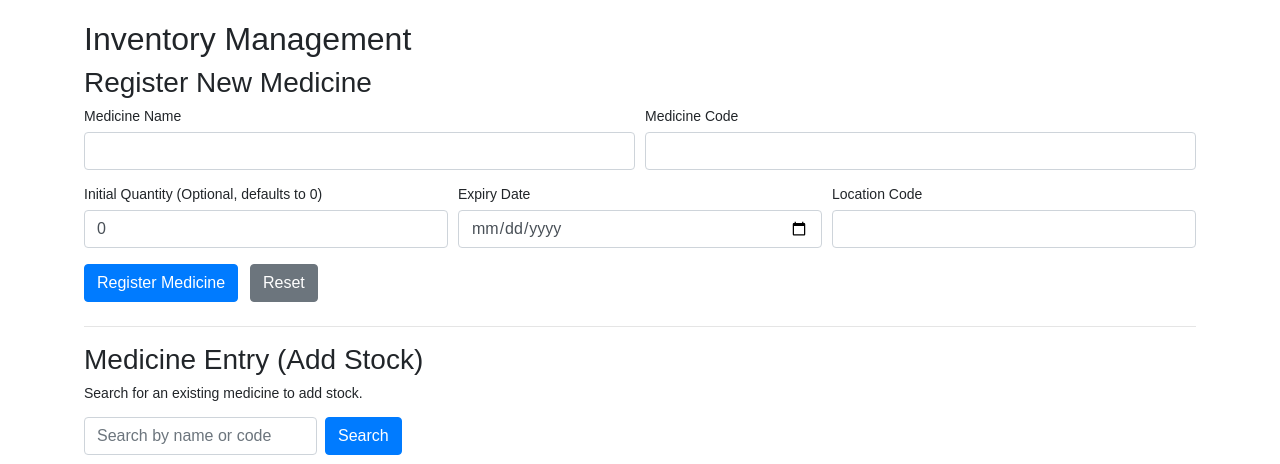
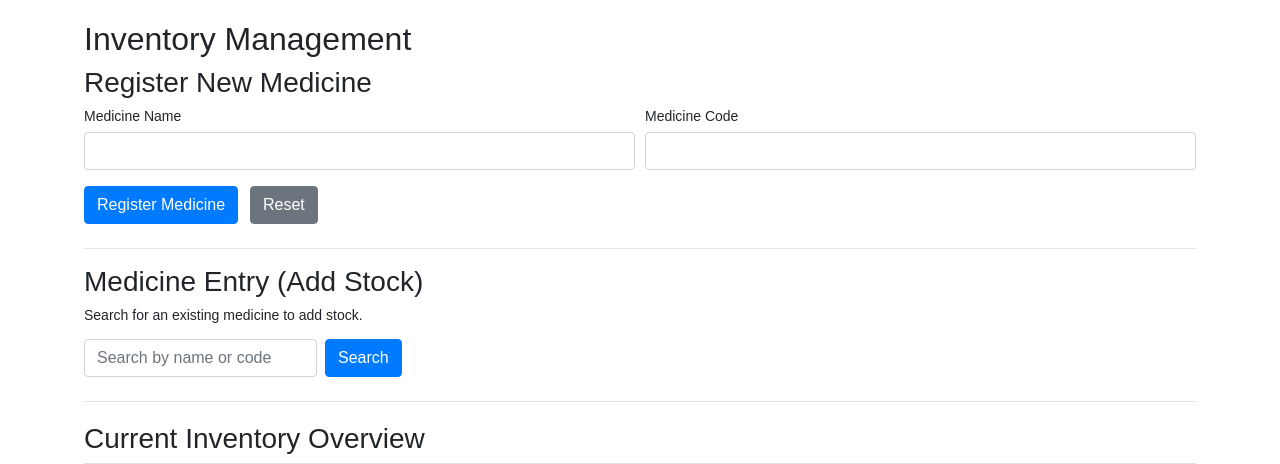
Before and after one commit to uzzal-portfolio/Pharmacy_IMS, a PHP site: page /public/inventory.php in a window 1280 px wide. Shown: the part 54-518 px from the top of the page. Run offline with PHP 8.4, Linux system fonts and the light colour scheme; the visitor is signed in with stand-in values (Sample User, id 1); tables that the repository leaves empty hold one stand-in row (values such as "Sample post").

Commit message:
Second Version of  my project- V0.18092026

```diff
--- a/database/database.sql
+++ b/database/database.sql
@@ -15,8 +15,8 @@ CREATE TABLE medicines (
     name VARCHAR(100) NOT NULL,
     code VARCHAR(50) NOT NULL UNIQUE,
     quantity INT NOT NULL,
-    expiry_date DATE NOT NULL,
-    location_code VARCHAR(50),
+    expiry_date DATE NULL,
+    location_code VARCHAR(50) NULL,
     created_at DATETIME DEFAULT CURRENT_TIMESTAMP
 );
 
--- a/public/inventory.php
+++ b/public/inventory.php
@@ -52,28 +52,15 @@ if ($_SERVER["REQUEST_METHOD"] == "POST") {
                 $code = trim($_POST["code"]);
             }
 
-            // Validate expiry date
-            if (empty(trim($_POST["expiry_date"]))) {
-                $expiry_date_err = "Please enter an expiry date.";
-            } else {
-                $expiry_date = trim($_POST["expiry_date"]);
-            }
-
-            // Validate location code
-            if (empty(trim($_POST["location_code"]))) {
-                $location_code_err = "Please enter a location code.";
-            } else {
-                $location_code = trim($_POST["location_code"]);
-            }
-
-            // Quantity for new registration can be 0 or provided
-            $quantity = !empty(trim($_POST["quantity"])) ? trim($_POST["quantity"]) : 0;
-            if (!ctype_digit((string)$quantity)) {
-                $name_err = "Quantity must be an integer."; // Reusing name_err for simplicity
-            }
+            // For new medicine registration, quantity, expiry_date, and location_code are not directly set here.
+            // They will be added via the 'Add Stock' functionality.
+            // Initialize them to default/null values for the addMedicine call.
+            $quantity = 0;
+            $expiry_date = NULL;
+            $location_code = NULL;
 
             // Check input errors before inserting in database
-            if (empty($name_err) && empty($code_err) && empty($expiry_date_err) && empty($location_code_err)) {
+            if (empty($name_err) && empty($code_err)) {
                 if ($inventory->addMedicine($name, $code, $quantity, $expiry_date, $location_code)) {
                     echo "<script>alert('Medicine registered successfully!'); window.location.href='inventory.php';</script>";
                 } else {
@@ -103,14 +90,16 @@ if ($_SERVER["REQUEST_METHOD"] == "POST") {
                 $existing_medicine = $inventory->getMedicineById($medicine_id_to_add_stock);
                 if ($existing_medicine) {
                     $new_quantity = $existing_medicine['quantity'] + $quantity_to_add_stock;
-                    // Update only quantity, keeping other details same
+                    $new_expiry_date = trim($_POST['expiry_date_to_add_stock']);
+                    $new_location_code = trim($_POST['location_code_to_add_stock']);
+
                     if ($inventory->updateMedicine(
                         $medicine_id_to_add_stock,
                         $existing_medicine['name'],
                         $existing_medicine['code'],
                         $new_quantity,
-                        $existing_medicine['expiry_date'],
-                        $existing_medicine['location_code']
+                        $new_expiry_date,
+                        $new_location_code
                     )) {
                         echo "<script>alert('Stock updated successfully!'); window.location.href='inventory.php';</script>";
                     } else {
@@ -245,22 +234,7 @@ mysqli_close($link);
                         <span class="invalid-feedback"><?php echo $code_err; ?></span>
                     </div>
                 </div>
-                <div class="form-row">
-                    <div class="form-group col-md-4">
-                        <label>Initial Quantity (Optional, defaults to 0)</label>
-                        <input type="text" name="quantity" class="form-control" value="0">
-                    </div>
-                    <div class="form-group col-md-4">
-                        <label>Expiry Date</label>
-                        <input type="date" name="expiry_date" class="form-control <?php echo (!empty($expiry_date_err)) ? 'is-invalid' : ''; ?>" value="<?php echo $expiry_date; ?>" required>
-                        <span class="invalid-feedback"><?php echo $expiry_date_err; ?></span>
-                    </div>
-                    <div class="form-group col-md-4">
-                        <label>Location Code</label>
-                        <input type="text" name="location_code" class="form-control <?php echo (!empty($location_code_err)) ? 'is-invalid' : ''; ?>" value="<?php echo $location_code; ?>" required>
-                        <span class="invalid-feedback"><?php echo $location_code_err; ?></span>
-                    </div>
-                </div>
+
                 <div class="form-group">
                     <input type="submit" class="btn btn-primary" value="Register Medicine">
                     <input type="reset" class="btn btn-secondary ml-2" value="Reset">
@@ -402,6 +376,14 @@ mysqli_close($link);
                             <label>Quantity to Add</label>
                             <input type="number" name="quantity_to_add_stock" id="modal_quantity_to_add_stock" class="form-control" min="1" required>
                         </div>
+                        <div class="form-group">
+                            <label>Expiry Date</label>
+                            <input type="date" name="expiry_date_to_add_stock" id="modal_expiry_date_to_add_stock" class="form-control" required>
+                        </div>
+                        <div class="form-group">
+                            <label>Location Code</label>
+                            <input type="text" name="location_code_to_add_stock" id="modal_location_code_to_add_stock" class="form-control" required>
+                        </div>
                     </div>
                     <div class="modal-footer">
                         <button type="button" class="btn btn-secondary" data-dismiss="modal">Cancel</button>
--- a/public/user_management.php
+++ b/public/user_management.php
@@ -170,7 +170,7 @@ mysqli_close($link);
                 <?php endif; ?>
                 <?php if ($_SESSION['role'] == 'admin' || $_SESSION['role'] == 'online_customer'): ?>
                     <li class="nav-item">
-                        <a class="nav-link" href="#">Customer Database</a>
+                        <a class="nav-link" href="customer_database.php">Customer Database</a>
                     </li>
                 <?php endif; ?>
             </ul>
```
Also changed, not shown: 1 other file.
